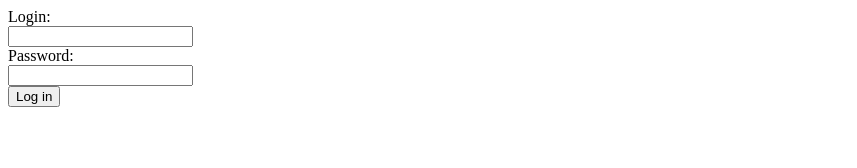
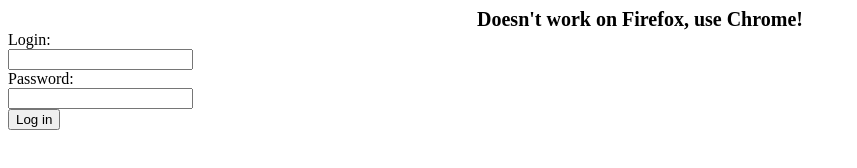
Before and after one commit to anadius/mediafire-bulk-importer, a plain HTML site: page index.html in a window 1280 px wide. Shown: the whole page, without its empty margins (0-857 px from the left). Drawn offline with Linux system fonts and the light colour scheme.

Commit message:
Add files via upload

```diff
--- a/index.html
+++ b/index.html
@@ -16,10 +16,17 @@ textarea {
   height: 200px;
 }
 
+header {
+  font-size: 20px;
+  font-weight: bold;
+  text-align: center;
+}
+
   </style>
 </head>
 <body>
 
+<header>Doesn't work on Firefox, use Chrome!</header>
 <div>
   <div id="logform">
     Login:<br><input type="text" name="login" id="login"><br>
```
Also changed, not shown: 1 other file.
